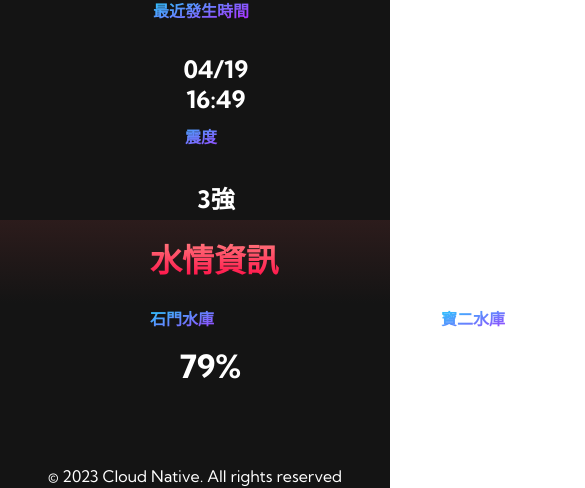
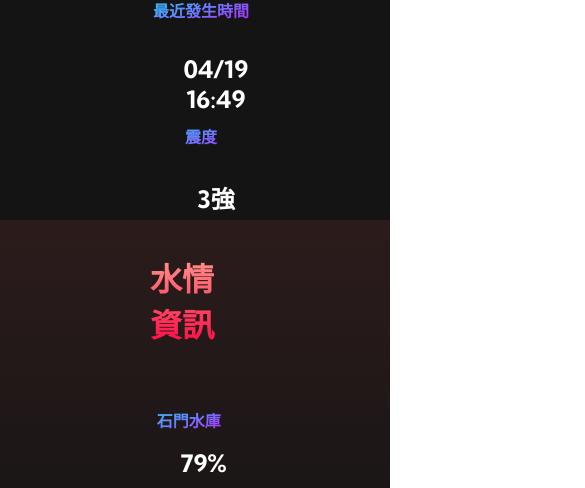
Before and after one commit to yuko29/meteorological_center, a plain HTML site: page index.html in a window 390 px wide. Shown: the part 620-1108 px from the top of the page, 585 px wide, since content can reach past the window. Drawn offline with Linux system fonts and the light colour scheme.

Commit message:
Add Responsive-Web-Design to grid layout. Reservoir's grid have not been aligned with each other yet.

```diff
--- a/styles.css
+++ b/styles.css
@@ -217,7 +217,6 @@
     z-index: 0.5;
     width: 100%;
     height: 50%;
-    max-width: 1300px;
     padding-right: 100px;
     padding-left: 50px;
 }
@@ -316,6 +315,7 @@
 .reservoir__container {
     display: grid;
     grid-template-columns: repeat(3, 1fr);
+    grid-auto-columns: auto;
     justify-self: center;
     margin: 0 auto;
     height: 90vh;
@@ -324,14 +324,12 @@
     z-index: 0.5;
     width: 100%;
     height: 50%;
-    max-width: 1300px;
     padding-right: 100px;
     padding-left: 50px;
 }
 
 .reservoir__container h1{
-    grid-column: 1 / 4;
-    grid-row: 1;
+    /* grid-column: 1 / 4; */
     font-size: 2rem;
     background-color: #fff;
     background-image: linear-gradient(to top, #ff0844 0%, #ffb199 100%);
@@ -388,6 +386,7 @@
 
 /* Mobile Responsive */
 @media screen and (max-width: 768px) {
+    /* main */
   .main__container {
     display: grid;
     grid-template-columns: auto;
@@ -413,6 +412,35 @@
   }
 
   .main__content p {
+    margin-top: 1rem;
+    font-size: 1.5rem;
+  }
+  /* reservoir */
+  .reservoir__container {
+    display: grid;
+    grid-template-columns: auto;
+    align-items: center;
+    justify-self: center;
+    width: 100%;
+    margin: 0 auto;
+    height: 90vh;
+  }
+
+  .reservoir__content {
+    text-align: center;
+    margin-bottom: 4rem;
+  }
+
+  .reservoir__content h1 {
+    font-size: 2.5rem;
+    margin-top: 2rem;
+  }
+
+  .reservoir__content h2 {
+    font-size: 3rem;
+  }
+
+  .reservoir__content p {
     margin-top: 1rem;
     font-size: 1.5rem;
   }
@@ -567,8 +595,10 @@
 /* Footer CSS */
 .footer__container {
   background-color: #141414;
-  padding-top: 5rem;
-  padding-bottom: 1rem;
+  padding-top: 9%;
+  padding-bottom: 1%;
+  height: 100%;
+  width: 100%;
   display: flex;
   flex-direction: column;
   justify-content: center;
```
